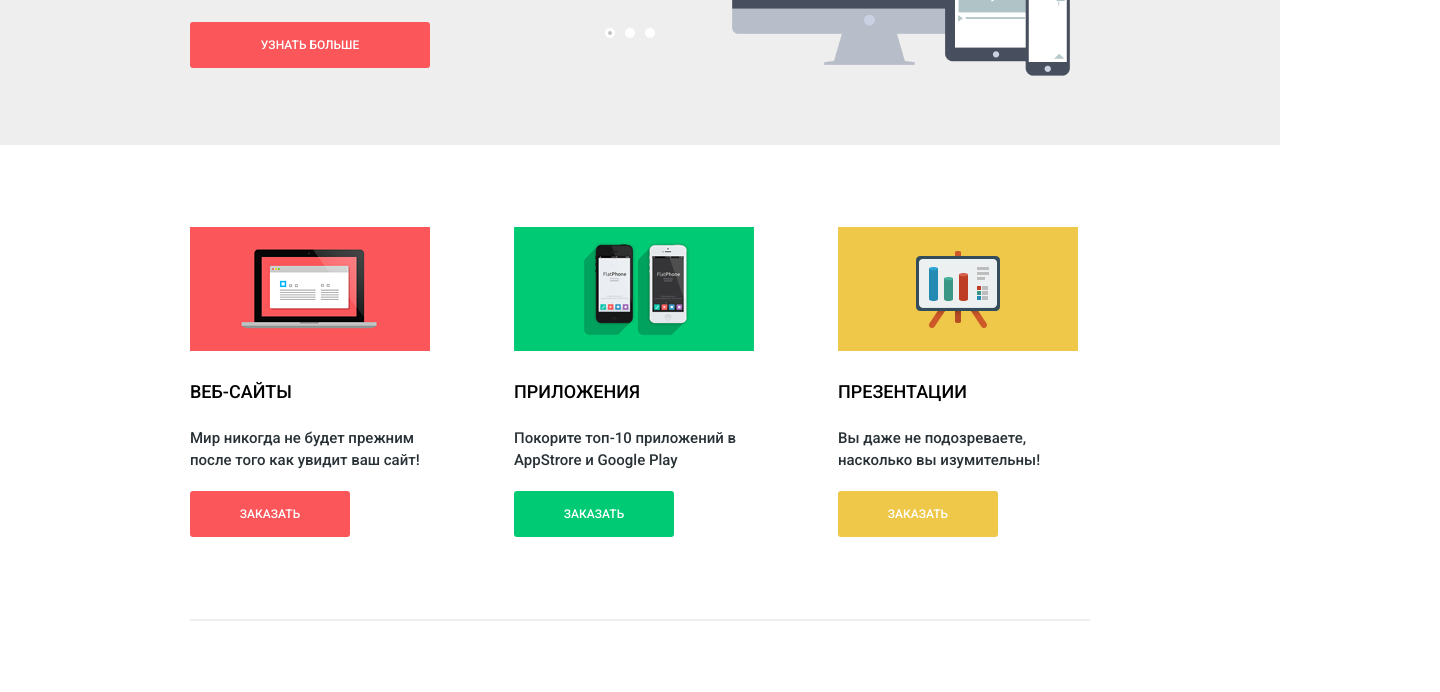
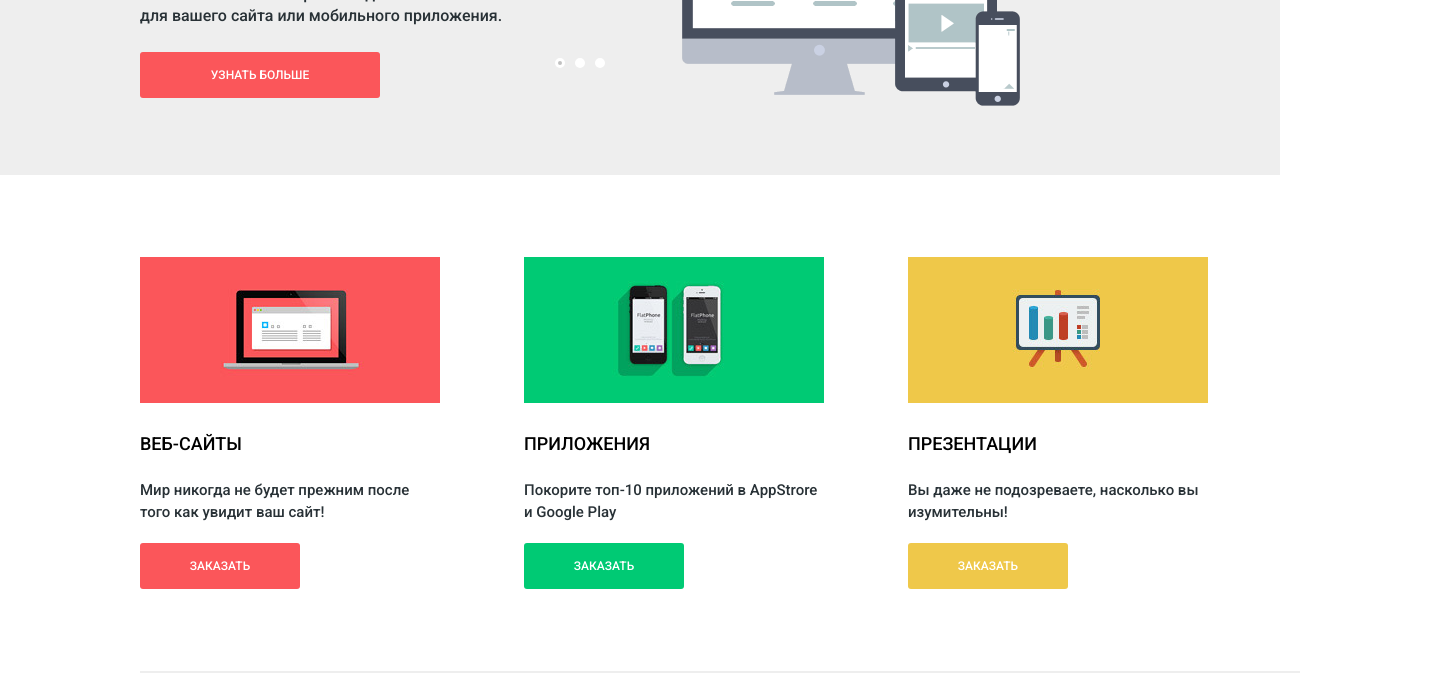
Before and after one commit to a-omarova/189643-nerds, a plain HTML site: page index.html in a window 1280 px wide. Shown: the part 240-932 px from the top of the page, 1440 px wide, since content can reach past the window. Drawn offline with Linux system fonts and the light colour scheme.

Commit message:
Замена старых картинок

```diff
--- a/css/style.css
+++ b/css/style.css
@@ -7,9 +7,9 @@ body {
 }
 
 .container {
-	width: 900px;
+	width: 1160px;
 	margin: 0 auto;
-	padding: 0 10px;
+	padding: 0 140px;
 }
 
 .clearfix:after {
@@ -19,7 +19,7 @@ body {
 }
 
 header {
-	/*padding-top: 10px;*/
+	padding-top: 30px;
 	background: #eeeeee;
 }
 
@@ -231,7 +231,7 @@ nav {
 .column {
 	display: inline-block;
 	vertical-align: top;
-	width: 240px;
+	width: 300px;
 	margin-left: 80px;
 }
 
--- a/index.html
+++ b/index.html
@@ -72,19 +72,19 @@
 			<main class="container">
 				<div class="block-columns">
 					<div class="column">
-						<img src="img/web-saits.png" width="240" height="124" alt="Веб-сайты">
+						<img src="img/web-saits.jpg" width="300" height="146" alt="Веб-сайты">
 						<span>Веб-сайты</span>
 						<p>Мир никогда не будет прежним после того как увидит ваш сайт!</p>
 						<a href="#" class="btn btn-red">заказать</a>
 					</div>
 					<div class="column">
-						<img src="img/app.png" width="240" height="124" alt="Приложения">
+						<img src="img/app.jpg" width="300" height="146" alt="Приложения">
 						<span>Приложения</span>
 						<p>Покорите топ-10 приложений в AppStrore и Google Play</p>
 						<a href="#" class="btn btn-green">заказать</a>
 					</div>
 					<div class="column">
-						<img src="img/presentation.png" width="240" height="124" alt="Презентации">
+						<img src="img/presentation.jpg" width="300" height="146" alt="Презентации">
 						<span>Презентации</span>
 						<p>Вы даже не подозреваете,  насколько вы изумительны!</p>
 						<a href="#" class="btn btn-yellow">заказать</a>
```
Also changed, not shown: img/app.jpg (added), img/app.png (deleted), img/presentation.jpg (added), img/presentation.png (deleted), img/web-saits.jpg (added), img/web-saits.png (deleted).
